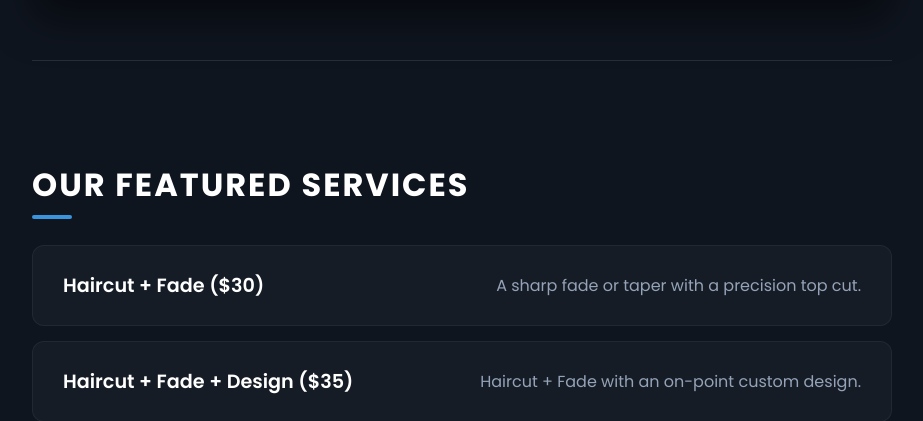
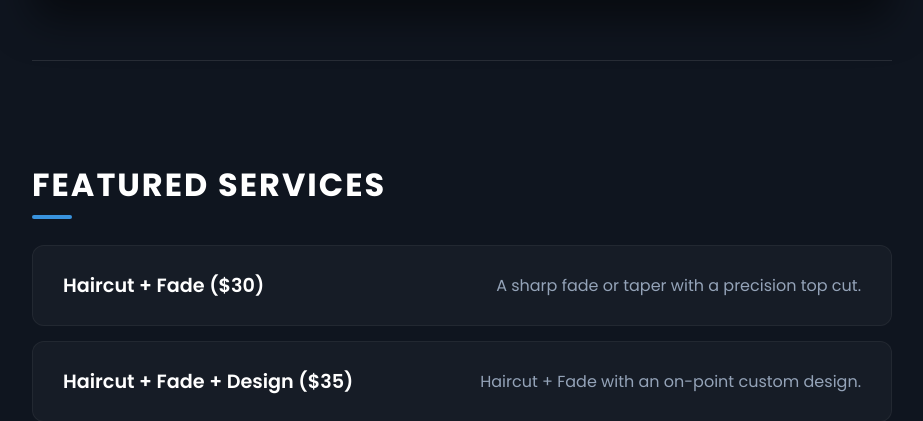
Before and after one commit to 21043santi/BarberWebsite-21043, a Flask app: page / in a window 1280 px wide. Shown: the part 880-1301 px from the top of the page, without its empty margins (178-1101 px from the left). Run offline with Flask 3, Linux system fonts and the light colour scheme.

Commit message:
Changed featured services

```diff
--- a/templates/index.html
+++ b/templates/index.html
@@ -34,7 +34,7 @@
         <hr>
 
         <section class="services">
-            <h3>Our Featured Services</h3>
+            <h3> Featured Services</h3>
             <ul class="services-list">
                 <li>
                     <strong>Haircut + Fade ($30)</strong>
```
Also changed, not shown: instance/database.db.
